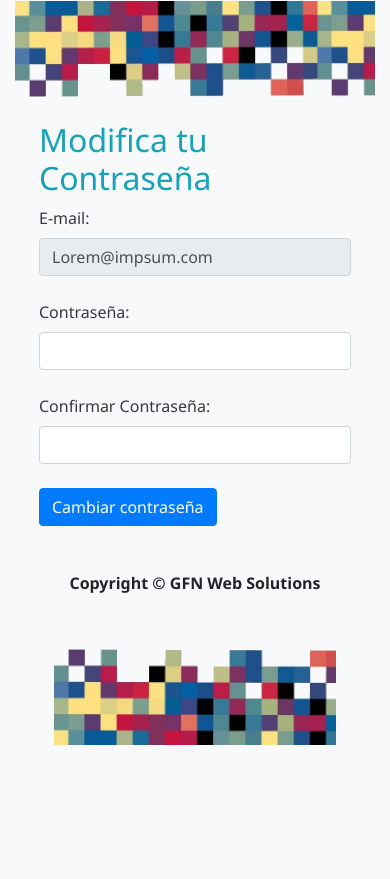
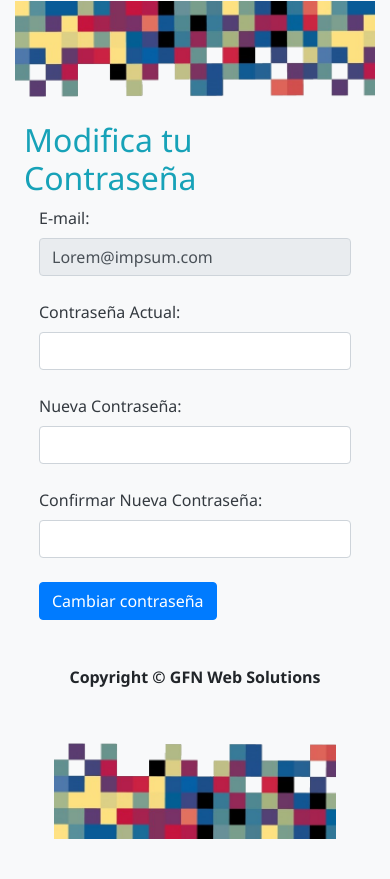
Before and after one commit to mollzilla/proyectointDH, a PHP site: page /cambiarpassword.php in a window 390 px wide. Shown: the part 342-1221 px from the top of the page. Before the commit the page ends 1087 px from the top, so only its background shows below. Run offline with PHP 8.4, Linux system fonts and the light colour scheme.

Commit message:
solucionado problema de validaciones php (solicitaba que completara los datos aun antes de llenar el formulario). Responsividad a pagina de cambiar password. Cambiar Password pide la contrasenia vieja. Agregado campo Alias tanto en tabla de registracion como en la base de datos (base de datos aun no subida)

```diff
--- a/web/admin/palabras.json
+++ b/web/admin/palabras.json
@@ -1 +1 @@
-[{"humanidad":"vida"},{"2":"male"},{"1":"mila"},{"1":"cerdo"},{"1":"opaco"},{"1":"pera"},{"1":"mora"},{"1":"loro"},{"1":"urna"},{"naturaleza":"pira"},{"naturaleza":"lino"}]
+[{"humanidad":"vida"},{"2":"male"},{"1":"mila"},{"1":"cerdo"},{"1":"opaco"},{"1":"pera"},{"1":"mora"},{"1":"loro"},{"1":"urna"},{"naturaleza":"pira"},{"naturaleza":"lino"},{"naturaleza":"lana"},{"naturaleza":"lona"}]
--- a/web/archivo.txt
+++ b/web/archivo.txt
@@ -1 +1 @@
-[{"password":"$2y$10$qtb9g0gsO1G8qpBLpRtCbODYqH1W0qAuPLEG0iyGW0zLiElYa4xyW","nombre":"milili","email":"gomili@hotmail.com","avatar":"","id":0}]
+[{"password":"$2y$10$qtb9g0gsO1G8qpBLpRtCbODYqH1W0qAuPLEG0iyGW0zLiElYa4xyW","nombre":"milili","email":"gomili@hotmail.com","avatar":"","id":0},{"password":"$2y$10$Q.7lk53Bkl10xpyX1tydLeGP5QcGktGeQkmJku6.X79NsOlL.gpZS","nombre":"mililia","email":"Lorem@impsum.com","avatar":"","id":1}]
--- a/web/cambiarpassword.php
+++ b/web/cambiarpassword.php
@@ -32,23 +32,39 @@
 
   <div class="main p-4">
 
+<div class="row">
+
+
 <h2 class="text-info">Modifica tu Contraseña</h2>
-  <div class="form-group">
+  <div class="form-group col-md-8 offset-md-2 col-lg-6 offset-lg-3">
     <form class="" action="cambiarpassword.php" method="post">
       <label for="email" class='text-dark'>E-mail:</label>
       <input type="text" name="email" class="form-control" value="Lorem@impsum.com" readonly>
       <br>
-      <label for="password" class='text-dark'>Contraseña:</label>
+      <label for="password" class='text-dark'>Contraseña Actual:</label>
       <input type="password" class="form-control" name="password" required>
       <br>
-      <label for="confirmar" class='text-dark'>Confirmar Contraseña:</label>
+      <label for="password" class='text-dark'>Nueva Contraseña:</label>
+      <input type="password" class="form-control" name="password" required>
+      <br>
+      <label for="confirmar" class='text-dark'>Confirmar Nueva Contraseña:</label>
       <input type="password" class="form-control" name="confirmar" required>
       <br>
       <input type="submit" name="enviar" class="btn btn-primary" value="Cambiar contraseña">
     </form>
 
     <?php if ($_POST) {
-      echo "Gracias! tu contrasena fue modificada con exito";
+
+    //traigo los datos
+    //los decodifico
+    //recorro el array con un for
+    //cuando encuentro el que busco con el mail, comparo contrasenia
+    //si la contrasenia esta bien, reescribo la contrasenia
+    //codifico los datos
+    //los guardo en el archivo
+
+
+      // echo "Gracias! tu contrasena fue modificada con exito";
     } ?>
 
     <footer>
@@ -56,7 +72,7 @@
     </footer>
 
       </div>
-
+      </div>
     </div>
     </body>
     </html>
--- a/web/home.php
+++ b/web/home.php
@@ -75,7 +75,7 @@
 
 <div class="col text-center">
   <button type="button" class="btn btn-outline-primary"><a href="./ranking.php">Ranking</a></button>
-  <button type="button" class="btn btn-outline-primary"><a href="">Panel Administrador</a></button>
+  <button type="button" class="btn btn-outline-primary"><a href="./admin/tabla-palabras.php">Panel Administrador</a></button>
 </div>
 
 <div class="row">
```
Also changed, not shown: web/contacto.php (+4 -3 lines), web/register.php (+7 -5 lines).
